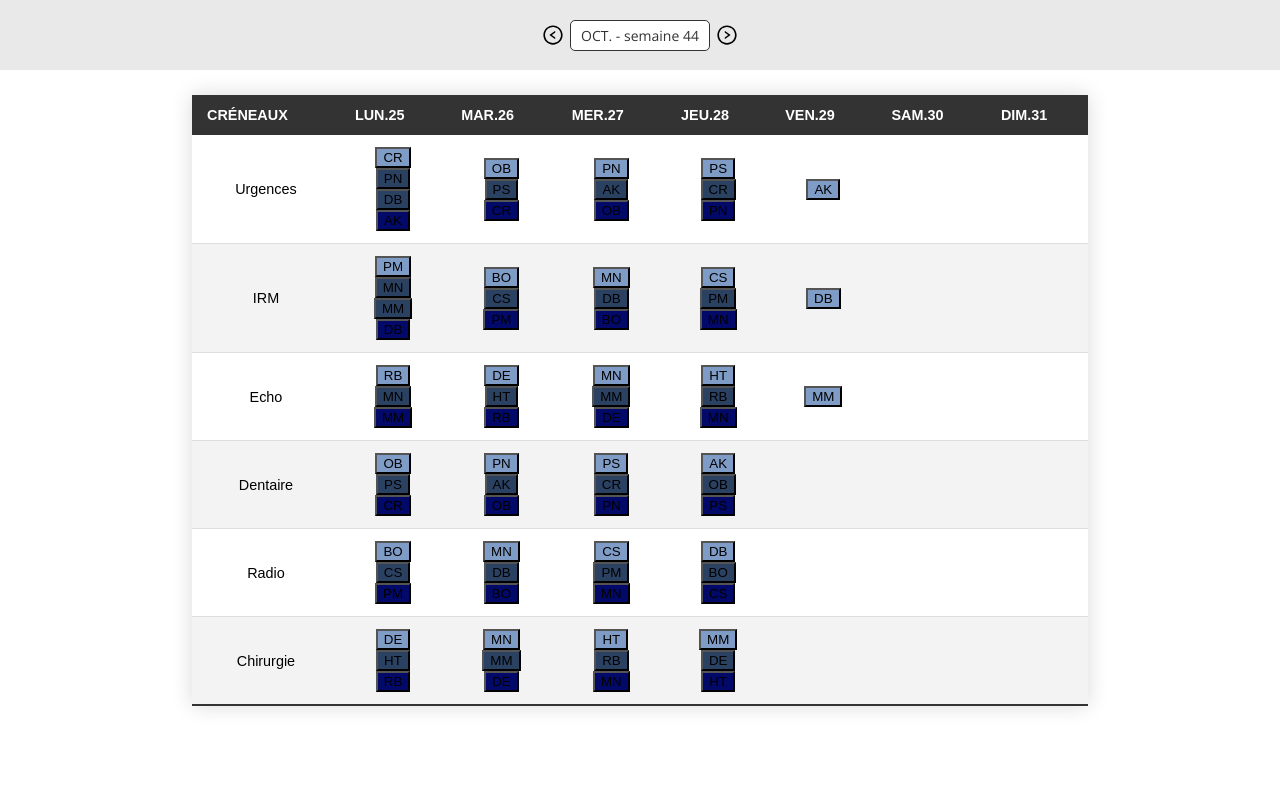
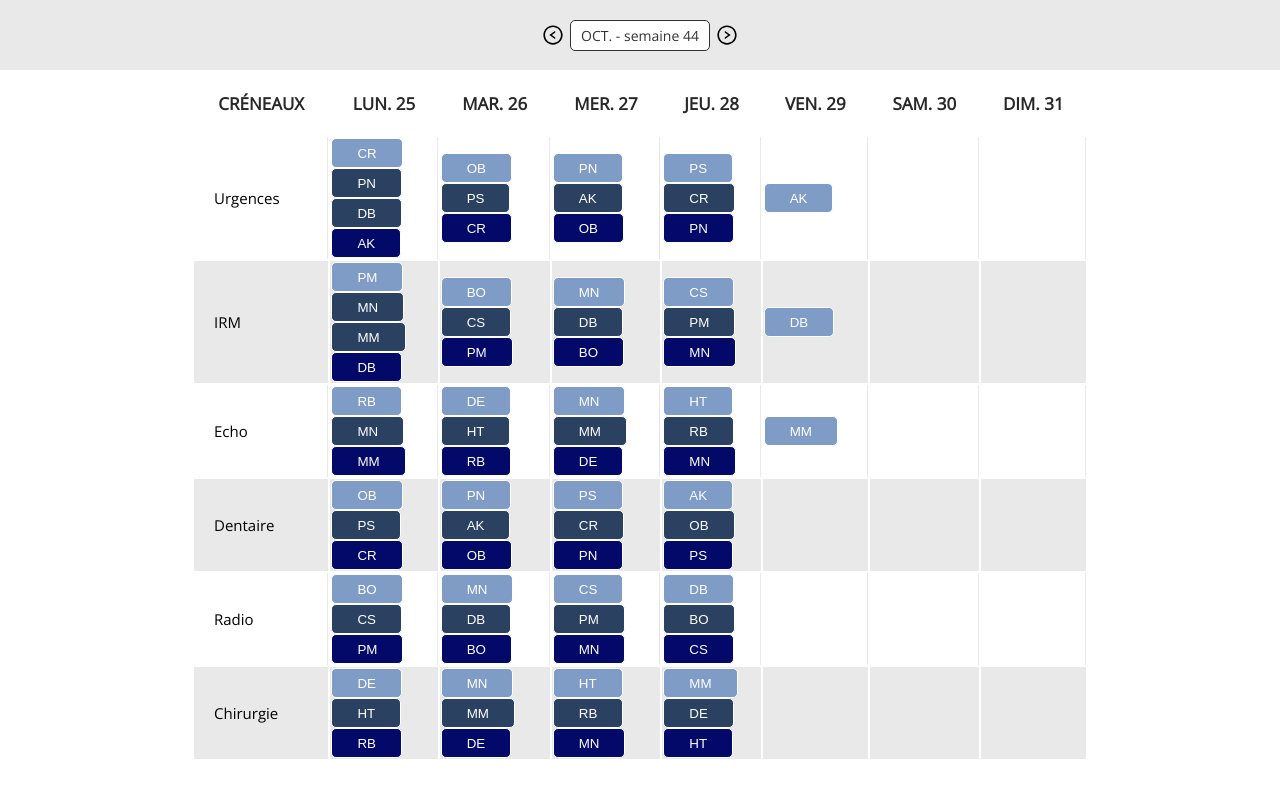
Before and after one commit to quynhnn-vn/react-swappy, a React (Create React App) app: page / in a window 1280 px wide. Built offline with nearby package versions, Linux system fonts and the light colour scheme.

Commit message:
Update styles for table

```diff
--- a/src/components/Day.js
+++ b/src/components/Day.js
@@ -3,10 +3,10 @@ import Event from "./Event";
 
 export default function Day({ eventsForServiceAndDate }) {
     return (
-        <div>
+        <>
             {eventsForServiceAndDate.map((event) => {
                 return <Event key={event.id} event={event} />;
             })}
-        </div>
+        </>
     );
 }
--- a/src/components/Event.js
+++ b/src/components/Event.js
@@ -1,4 +1,5 @@
 import React from "react";
+import "../styles/Event.css";
 import { getUser, getColor } from "../utils";
 import EventTooltip from "./EventTooltip";
 
@@ -8,7 +9,9 @@ export default function Event({ event }) {
     };
     return (
         <EventTooltip event={event}>
-            <button style={style}>{getUser(event.user_id)}</button>
+            <button className="event-btn" style={style}>
+                {getUser(event.user_id)}
+            </button>
         </EventTooltip>
     );
 }
--- a/src/components/EventTooltip.js
+++ b/src/components/EventTooltip.js
@@ -76,7 +76,12 @@ export default function EventTooltip({ children, event }) {
                     <input type="submit" value="Submit" />
                 </form>
             </div>
-            <div onClick={() => setIsEdited(!isEdited)}>{children}</div>
+            <div
+                className="edit-container"
+                onClick={() => setIsEdited(!isEdited)}
+            >
+                {children}
+            </div>
         </div>
     );
 }
--- a/src/components/Table.js
+++ b/src/components/Table.js
@@ -20,8 +20,8 @@ export default function Table() {
     return (
         <div className="table-container">
             <table>
-                <thead>{renderHeader()}</thead>
-                <tbody>
+                <thead className="table-header">{renderHeader()}</thead>
+                <tbody className="table-body">
                     {services.map((service) => (
                         <tr key={service.id}>
                             <Service service={service} />
--- /dev/null
+++ b/src/styles/Event.css
@@ -0,0 +1,8 @@
+.event-btn {
+    border: solid 1px var(--white);
+    border-radius: 5px;
+    min-height: 30px;
+    min-width: 50px;
+    color: var(--white);
+    padding: 0 25px;
+}
--- a/src/styles/EventTooltip.css
+++ b/src/styles/EventTooltip.css
@@ -16,3 +16,8 @@
 .tooltip-box.visible {
     display: block;
 }
+
+.edit-container {
+    display: flex;
+    flex-direction: row;
+}
--- a/src/styles/Table.css
+++ b/src/styles/Table.css
@@ -2,32 +2,36 @@
     display: flex;
     align-items: flex-start;
     justify-content: center;
+    flex-wrap: wrap;
 }
-table {
+.table-container table {
     width: 70%;
-    border-collapse: collapse;
-    margin: 25px 0;
-    font-size: 0.9em;
-    font-family: sans-serif;
+    font-size: 15px;
     min-width: 400px;
-    box-shadow: 0 0 20px rgba(0, 0, 0, 0.15);
+    min-height: 300px;
 }
-thead {
-    background-color: #333333;
-    color: #ffffff;
+.table-header {
+    color: var(--dark-black);
+    font-size: 17px;
+    text-align: center;
+}
+.table-header th {
+    padding: 20px 15px;
+}
+.table-body tr td:first-child {
+    padding-left: 20px;
     text-align: left;
 }
-th,
-td {
-    padding: 12px 15px;
-}
-tbody tr {
-    border-bottom: 1px solid #dddddd;
-}
-tbody tr:nth-of-type(even) {
-    background-color: #f3f3f3;
+.table-body tr td {
+    padding: 12px auto;
+    border-right: solid 1px var(--grey);
 }
 
-tbody tr:last-of-type {
+.table-body tr:nth-of-type(even) {
+    background: var(--grey);
+    border-right: solid 1px var(--white);
+}
+
+.table-body tr:last-of-type {
     border-bottom: 2px solid #333333;
 }
--- a/src/utils.js
+++ b/src/utils.js
@@ -7,7 +7,7 @@ export const formatDate = (date) => {
     return format(new Date(date), "yyyy-MM-dd");
 };
 export const formatDateForHeader = (date) => {
-    return format(new Date(date), "eeedd", { locale: fr }).toUpperCase();
+    return format(new Date(date), "eee dd", { locale: fr }).toUpperCase();
 };
 export const getWeekOfYear = (date) => {
     const weekOfYear = getWeek(new Date(date));
```
Also changed, not shown: 2 other files (tests, documents, lock files or other folders).
